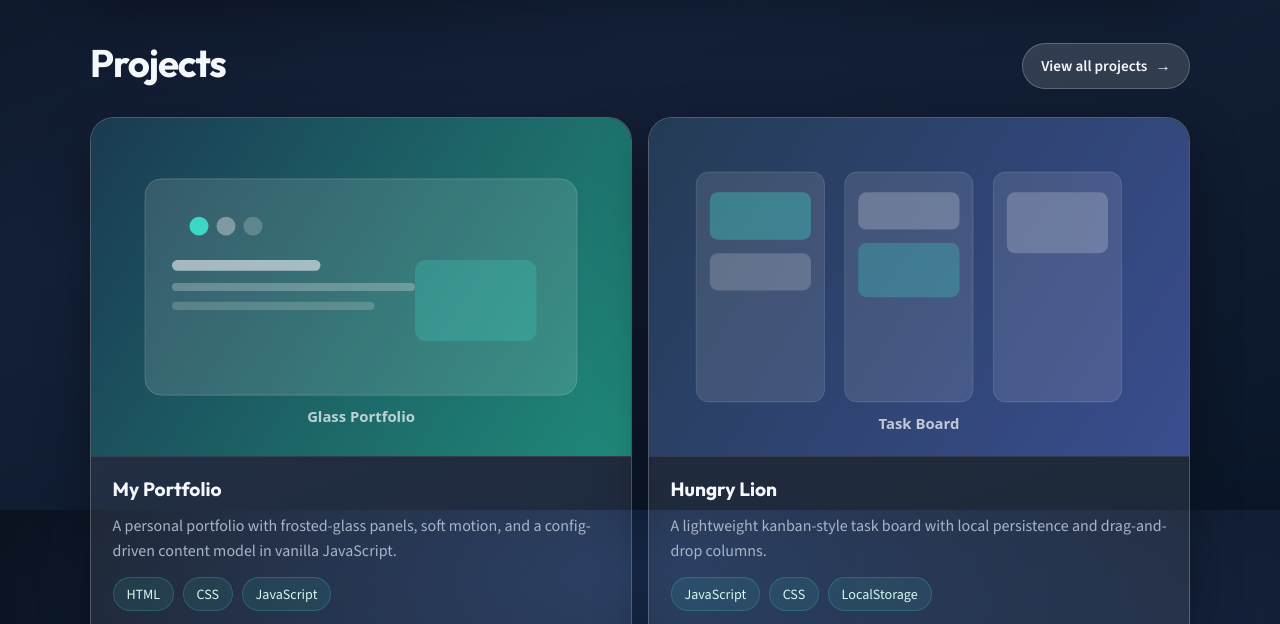
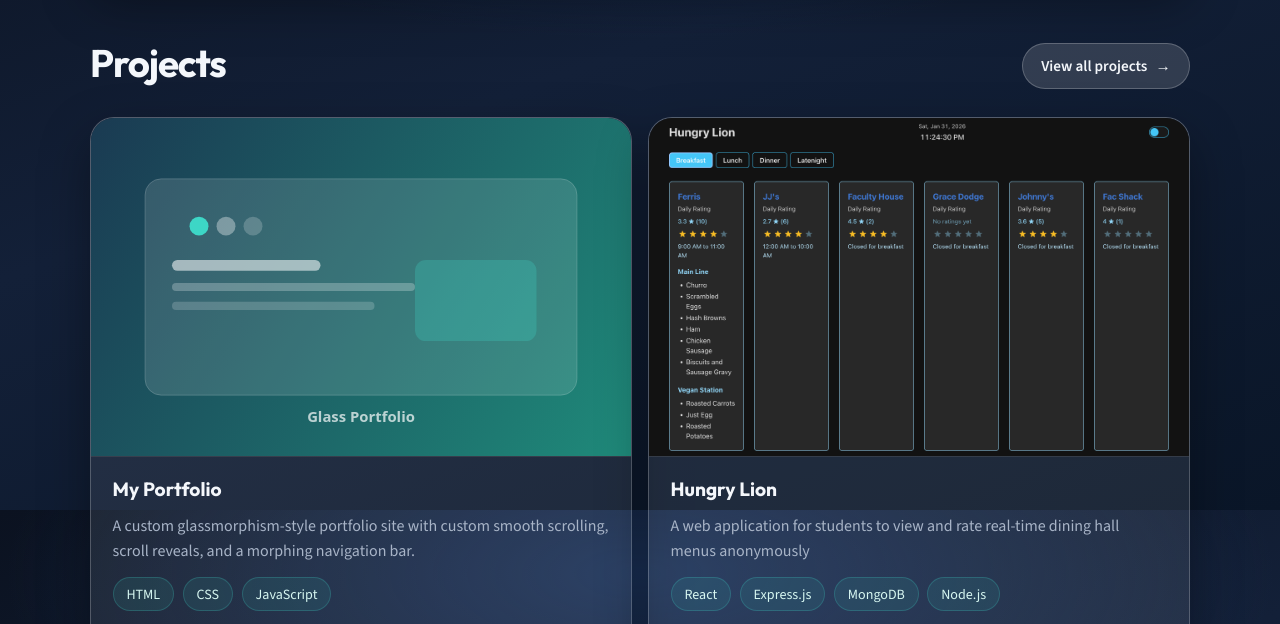
Before and after one commit to eson39/eric-portfolio, a website: page index.html in a window 1280 px wide. Shown: the part 1890-2514 px from the top of the page. Drawn offline with nearby package versions, Linux system fonts and the light colour scheme.

Commit message:
updated projects

```diff
--- a/data.js
+++ b/data.js
@@ -67,10 +67,8 @@
   projects: [
     {
       title: "My Portfolio",
-      description:
-        "A personal portfolio with frosted-glass panels, soft motion, and a config-driven content model in vanilla JavaScript.",
       longDescription:
-        "Built end-to-end with HTML, CSS, and vanilla JS — including custom smooth scrolling, scroll reveals, and a morphing nav pill. Designed as a reusable personal site shell.",
+        "A custom glassmorphism-style portfolio site with custom smooth scrolling, scroll reveals, and a morphing navigation bar.",
       tags: ["HTML", "CSS", "JavaScript"],
       image: "./assets/projects/portfolio.svg",
       github: "https://github.com/eson39/eric-portfolio",
@@ -79,62 +77,52 @@
     },
     {
       title: "Hungry Lion",
-      description:
-        "A lightweight kanban-style task board with local persistence and drag-and-drop columns.",
       longDescription:
-        "Simple boards you can rearrange by dragging cards between columns. State is saved in localStorage so your list survives a refresh.",
-      tags: ["JavaScript", "CSS", "LocalStorage"],
-      image: "./assets/projects/task-board.svg",
-      github: "https://github.com/eson39",
-      live: null,
+        "A web application for students to view and rate real-time dining hall menus anonymously",
+      tags: ["React", "Express.js", "MongoDB", "Node.js"],
+      image: "./assets/projects/hungrylion.png",
+      github: "https://github.com/eson39/hungry-lion",
+      live: "https://hungry-lion-blue.vercel.app/",
       featured: true,
     },
     {
       title: "Talking Point",
-      description:
-        "A location-aware weather dashboard with clean charts and saved cities.",
       longDescription:
-        "Fetches live weather data, lets you pin favorite cities, and presents forecasts in a glass-style dashboard layout.",
-      tags: ["JavaScript", "API", "CSS"],
-      image: "./assets/projects/weather.svg",
-      github: "https://github.com/eson39",
-      live: null,
+        "An invisible teleprompter to keep track of meeting notes and bullet points. Hidden from screen share.",
+      tags: ["JavaScript","Node.js", "HTML", "CSS"],
+      image: "./assets/projects/talking.png",
+      github: "https://github.com/eson39/talking-point",
+      live: "https://talking-point-website.vercel.app/",
       featured: false,
     },
     {
       title: "HTTP Web Server",
-      description:
-        "A searchable recipe notebook with tags, favorites, and a clean reading layout.",
       longDescription:
-        "Store recipes with ingredients and steps, filter by tags, and keep favorites pinned for quick weeknight cooking.",
-      tags: ["JavaScript", "CSS", "JSON"],
-      image: "./assets/projects/recipe-box.svg",
-      github: "https://github.com/eson39",
+        "A C-based HTTP/1.0 web server supporting HTTP GET requests, static file serving, and HTTP status codes using the Berkeley sockets API",
+      tags: ["C", "UNIX", "Git"],
+      image: "./assets/projects/sockets.png",
+      github: "https://gist.github.com/eson39/6ce3439515a1aa4f73a3ce35d1db8c28",
       live: null,
       featured: false,
     },
     {
       title: "Leetcode Randomizer",
-      description:
-        "A minimal spending tracker with monthly summaries and category breakdowns.",
       longDescription:
-        "Log expenses by category, see monthly trends at a glance, and export a simple summary for budgeting check-ins.",
+        "A chrome extension that turns the NeetCode 150 into focused practice sessions. Filter by topic and difficulty, then work through a hidden random queue one problem at a time.",
       tags: ["JavaScript", "HTML", "CSS"],
-      image: "./assets/projects/budget.svg",
-      github: "https://github.com/eson39",
+      image: "./assets/projects/leetcoderandomizer.png",
+      github: "https://github.com/eson39/leetcode-randomizer",
       live: "https://chromewebstore.google.com/detail/leetcode-randomizer/kpcfdadongbobogdkojpflldijmhllln",
       featured: false,
     },
     {
       title: "Single Cell Segmentation",
-      description:
-        "A focus timer with session history, ambient sound toggles, and streak tracking.",
       longDescription:
-        "Pomodoro-style sessions with streak tracking and optional ambient audio to help lock in during study blocks.",
-      tags: ["JavaScript", "HTML", "CSS"],
-      image: "./assets/projects/study-timer.svg",
-      github: "https://github.com/eson39",
-      live: null,
+        "A 2D U-Net segmentation model for single-cell detection across 7,590 fluorescence microscopy images of hamster kidney cells",
+      tags: ["Python", "Pytorch", "Machine Learning"],
+      image: "./assets/projects/cellseg.png",
+      github: "https://www.kaggle.com/code/eson10/bme-2d-department-project-eric-isabella",
+      live: "https://drive.google.com/file/d/1WqJY30OmAWm-vnOTA450vSFTNfo23ZiT/view",
       featured: false,
     },
   ],
@@ -152,8 +140,8 @@
       company: "Software Engineering Intern",
       years: "Aug 2025 - Dec 2025",
       location: "New York, NY",
-      logo: "./assets/companies/infosyslogo.jpeg",
-      logoText: "TA",
+      logo: null,
+      logoText: "C",
     },
   ],
   education: [
--- a/script.js
+++ b/script.js
@@ -91,11 +91,7 @@
   }
 }
 
-function projectCardHtml(project, index, { detailed = false } = {}) {
-  const description = detailed
-    ? project.longDescription || project.description
-    : project.description;
-
+function projectCardHtml(project, index) {
   const image = project.image
     ? `
       <button
@@ -116,7 +112,7 @@
       ${image}
       <div class="project-card__body">
         <h3>${escapeHtml(project.title)}</h3>
-        <p>${escapeHtml(description)}</p>
+        <p>${escapeHtml(project.longDescription || "")}</p>
         <div class="pill-row">
           ${project.tags.map((tag) => `<span class="pill">${escapeHtml(tag)}</span>`).join("")}
         </div>
@@ -143,7 +139,7 @@
   `;
 }
 
-function renderProjects({ limit = null, detailed = false } = {}) {
+function renderProjects({ limit = null } = {}) {
   const grid = document.getElementById("projects-grid");
   if (!grid) return;
 
@@ -154,7 +150,7 @@
   }
 
   grid.innerHTML = list
-    .map((project, index) => projectCardHtml(project, index, { detailed }))
+    .map((project, index) => projectCardHtml(project, index))
     .join("");
 
   grid.querySelectorAll(".project-card").forEach(staggerPills);
@@ -1162,7 +1158,7 @@
   } else if (page === "about") {
     renderAboutPage();
   } else if (page === "projects") {
-    renderProjects({ detailed: true });
+    renderProjects();
   }
 
   const smoothScroll = createSmoothScroll();
--- a/styles.css
+++ b/styles.css
@@ -914,6 +914,14 @@
   -webkit-backdrop-filter: blur(22px) saturate(140%);
 }
 
+@supports not (
+  (backdrop-filter: blur(1px)) or (-webkit-backdrop-filter: blur(1px))
+) {
+  .glass-panel {
+    background: rgba(16, 28, 40, 0.82);
+  }
+}
+
 /* Keep dropdown positioning — .glass-panel's position:relative must not win */
 .site-nav.glass-panel {
   position: absolute;
@@ -1905,14 +1913,12 @@
 .about-block {
   opacity: 0;
   transform: translateY(40px) scale(0.94);
-  filter: blur(8px);
   transition:
     opacity 0.7s cubic-bezier(0.22, 1, 0.36, 1),
     transform 0.75s cubic-bezier(0.34, 1.35, 0.64, 1),
-    filter 0.7s var(--ease-out),
     border-color 0.3s ease,
     box-shadow 0.4s ease;
-  will-change: opacity, transform, filter;
+  will-change: opacity, transform;
 }
 
 .reveal.is-visible,
@@ -1925,7 +1931,6 @@
 .about-block.is-visible {
   opacity: 1;
   transform: translateY(0) scale(1);
-  filter: blur(0);
 }
 
 .skill-card.is-visible:hover,
```
Also changed, not shown: assets/projects/hungrylion.png (added), assets/projects/leetcoderandomizer.png (added), assets/projects/sockets.png (added), assets/projects/talking.png (added), 1 other file.
